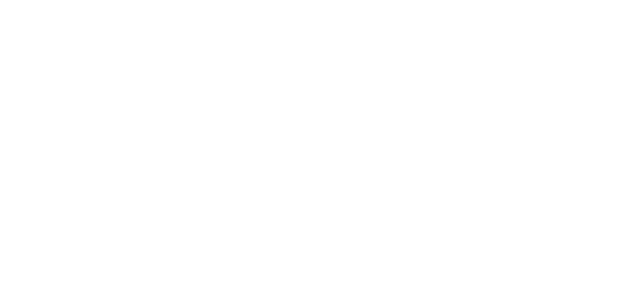
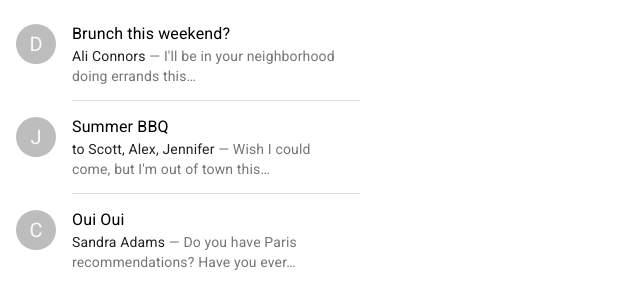
Before and after one commit to danielcpan/ChatApp, a React (Create React App) app in the folder client/: page /chats in a window 1280 px wide. Shown: the top 308 px of the page, without its empty margins (0-640 px from the left). Built offline with nearby package versions, Linux system fonts and the light colour scheme.

Commit message:
Setting up chat components

```diff
--- a/client/src/Router.js
+++ b/client/src/Router.js
@@ -4,6 +4,7 @@
 
 import Home from './views/Home';
 import UserForm from './components/users/form/UserForm';
+import ChatBox from './components/chats/ChatBox';
 // import UsernameField from './components/users/form/UsernameField';
 
 export default () => (
@@ -11,6 +12,7 @@
     <Switch>
       <Route path="/" exact component={Home} />
       <Route path="/userForm" exact component={UserForm} />
+      <Route path="/chats" exact component={ChatBox} />
     </Switch>
   </BrowserRouter>
 );
--- /dev/null
+++ b/client/src/components/chats/ChatBox.js
@@ -0,0 +1,115 @@
+import React from 'react';
+
+import CssBaseline from '@material-ui/core/CssBaseline';
+import { FontAwesomeIcon } from '@fortawesome/react-fontawesome'
+import { faComments } from '@fortawesome/free-solid-svg-icons'
+import { withStyles } from '@material-ui/core/styles';
+import { Avatar, List, ListItem, ListItemText, ListItemAvatar, Divider, Typography} from '@material-ui/core';
+
+const styles = theme => ({
+  root: {
+    width: '100%',
+    maxWidth: 360,
+    backgroundColor: theme.palette.background.paper,
+  },
+  inline: {
+    display: 'inline',
+  },
+});
+
+class ChatBox extends React.Component {
+  state = {
+    username: '',
+    usernameError: '',
+    email: '',
+    emailError: '',
+    password: '',
+    passwordError: ''
+  };
+
+  onSubmit = async () => {
+
+  }
+
+  onChange = e => {
+    const { name, value } = e.target
+    // this.validate(value)
+    this.setState({ [name]: value })
+  }
+
+  render() {
+    const { classes } = this.props;
+
+    return (
+      <List className={classes.root}>
+      <ListItem alignItems="flex-start">
+        <ListItemAvatar>
+          <Avatar>D</Avatar>
+        </ListItemAvatar>
+        <ListItemText
+          primary="Brunch this weekend?"
+          secondary={
+            <React.Fragment>
+              <Typography
+                component="span"
+                variant="body2"
+                className={classes.inline}
+                color="textPrimary"
+              >
+                Ali Connors
+              </Typography>
+              {" — I'll be in your neighborhood doing errands this…"}
+            </React.Fragment>
+          }
+        />
+      </ListItem>
+      <Divider variant="inset" component="li" />
+      <ListItem alignItems="flex-start">
+        <ListItemAvatar>
+        <Avatar>J</Avatar>
+        </ListItemAvatar>
+        <ListItemText
+          primary="Summer BBQ"
+          secondary={
+            <React.Fragment>
+              <Typography
+                component="span"
+                variant="body2"
+                className={classes.inline}
+                color="textPrimary"
+              >
+                to Scott, Alex, Jennifer
+              </Typography>
+              {" — Wish I could come, but I'm out of town this…"}
+            </React.Fragment>
+          }
+        />
+      </ListItem>
+      <Divider variant="inset" component="li" />
+      <ListItem alignItems="flex-start">
+        <ListItemAvatar>
+          <Avatar>C</Avatar>
+        </ListItemAvatar>
+        <ListItemText
+          primary="Oui Oui"
+          secondary={
+            <React.Fragment>
+              <Typography
+                component="span"
+                variant="body2"
+                className={classes.inline}
+                color="textPrimary"
+              >
+                Sandra Adams
+              </Typography>
+              {' — Do you have Paris recommendations? Have you ever…'}
+            </React.Fragment>
+          }
+        />
+      </ListItem>
+    </List>
+    )
+  }
+}
+
+export default withStyles(styles)(ChatBox);
```
